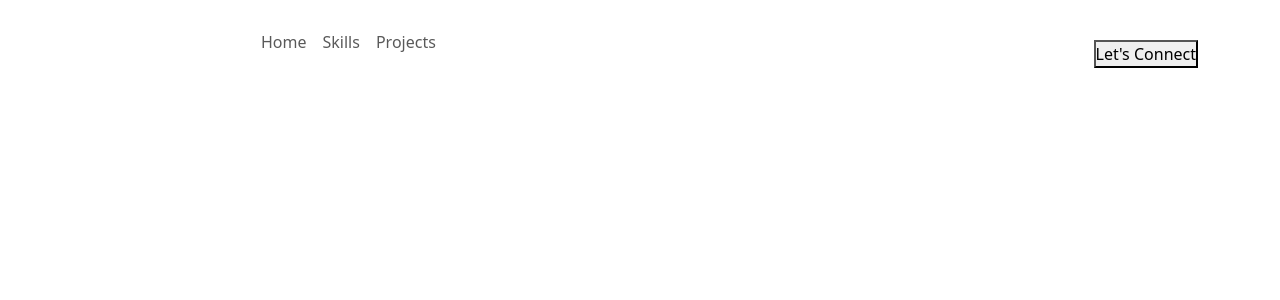
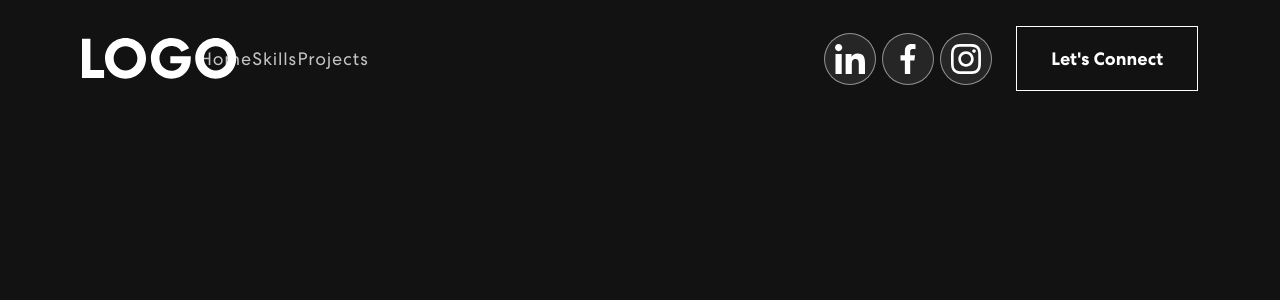
Before and after one commit to ClaudioBarlassina/Web-Porfolio, a React (Vite) app: page / in a window 1280 px wide. Shown: the top 300 px of the page. Built offline with nearby package versions, Linux system fonts and the light colour scheme.

Commit message:
styles navbar

```diff
--- a/src/App.css
+++ b/src/App.css
@@ -14,31 +14,189 @@
   src: url("./assets/font/CentraNo2-Book.ttf");
   font-weight: 400;
 }
-*{
+* {
   margin: 0;
   padding: 0;
   box-sizing: border-box;
-
 }
-html{
+html {
   scroll-behavior: smooth;
   scroll-padding-top: 75px;
 }
-body{
+body {
   font-weight: 400;
   overflow-x: hidden;
   position: relative;
-  background-color: #121212 "important";
+  background-color: #121212 !important;
+  color: #fff !important;
+  font-family: "Centra", sans-serif !important;
+}
+h1,
+h2,
+h3,
+h4,
+h5 h6 {
+  margin: 0;
+  padding: 0;
+  line-height: normal;
+}
+
+p.success {
+  color: green;
+}
+p.danger {
+  color: red;
+}
+nav.navbar {
+  padding: 18px 0;
+  position: fixed;
+  width: 100%;
+  top: 0;
+  z-index: 9999;
+  transition: 0.32 ease-in-out;
+}
+nav.navbar.scrolled {
+  padding: 0px 0;
+  background-color: #121212;
+}
+nav.navbar a.navbar-brand {
+  width: 9%;
+}
+
+nav.navbar .navbar-nav .nav-link.navbar-link {
+  font-weight: 400;
+  color: #fff !important;
+  letter-spacing: 0.8px;
+  padding: 0.25px;
+  font-size: 18px;
+  opacity: 0.75;
+}
+nav.navbar .navbar-nav a.nav-link.navbar-link:hover,
+nav.navbar .navbar-nav a.nav-link.navbar-link.active {
+  opacity: 1;
+}
+
+span.navbar-text {
+  display: flex;
+  align-items: center;
+}
+.social-icon {
+  display: inline-block;
+  margin-left: 14px;
+}
+.social-icon a {
+  width: 52px;
+  height: 52px;
+  background: rgba(217, 217, 217, 0.1);
+  display: inline-flex;
+  border-radius: 50%;
+  margin-right: 6px;
+  align-items: center;
+  justify-content: center;
+  line-height: 1;
+  border: 1px solid rgba(255, 255, 255, 0.5);
+}
+
+.social-icon a::before {
+  content: "";
+  width: 52px;
+  height: 52px;
+  position: absolute;
+  background-color: #ffffff;
+  border-radius: 50%;
+  transform: scale(0);
+  transition: 0.3s ease-in-out;
+}
+.social-icon a:hover::before {
+  transform: scale(1);
+}
+.social-icon a img {
+  width: 30px;
+  z-index: 1;
+  transition: 0.3s ease-in-out;
+}
+.social-icon a:hover img {
+  filter: brightness(0) saturate(100%) invert(0%) sepia(7%) saturate(98%)
+    hue-rotate(346deg);
+}
+.navbar-text button {
+  font-weight: 700;
   color: #fff;
-  font-family: "Centra" , sans-serif "important";
+  border: 1px solid #fff;
+  padding: 18px 34px;
+  font-size: 18px;
+  margin-left: 18px;
+  position: relative;
+  background-color: transparent;
+  transition: 0.3 ease-in-out;
 }
-h1, h2, h3 , h4, h5 h6{
-
+.navbar-text button span {
+  z-index: 1;
 }
-/* #root {
-  max-width: 1280px;
-  margin: 0 auto;
-  padding: 2rem;
+.navbar-text button::before {
+  content: "";
+  width: 0%;
+  height: 100%;
+  position: absolute;
+  background-color: #fff;
+  left: 0;
+  top: 0;
+  z-index: -1;
+  transition: 0.3s ease-in-out;
+}
+.navbar-text button:hover {
+  color: #121212;
+}
+.navbar-text button:hover::before {
+  content: "";
+  width: 100%;
+  height: 100%;
+  position: absolute;
+}
+nav.navbar .navbar-toggler:active,
+nav.navbar .navbar-toggler:focus {
+  outline: none;
+  box-shadow: none;
+}
+nav.navbar .navbar-togger-icon {
+  width: 24px;
+  height: 17px;
+  background-image: none;
+  position: relative;
+  border-bottom: 2px solid #fff;
+  transition: all 30ms linear;
+  top: -2px;
+}
+nav.navbar .navbar-toggler-icon::after,
+nav.navbar .navbar-togger-icon::before {
+  width: 24px;
+  position: absolute;
+  height: 2px;
+  background-color: #fff;
+  top: 0;
+  left: 0;
+  content: "";
+  z-index: 2;
+  transition: all 300ms linear;
+}
+nav.navbar .navbar-togger-icon::after {
+  top: 8px;
+}
+nav.navbar .navbar-togger[aria-expanded="true"] .navbar-toggle-icon:after {
+  transform: rotate(45deg);
+  background-color: #fff;
+  height: 2px;
+}
+nav.navbar .navbar-togger[aria-expanded="true"] .navbar-togger-icon::before {
+  transform: translateY(8px) rotate(-45deg);
+  background-color: #fff;
+  height: 2px;
+}
+nav.navbar .navbar-togger[aria-expanded="true"] .navbar-togger-icon {
+  border-color: transparent;
+}
+/*21.31*/
+#root {
   text-align: center;
 }
 
@@ -76,4 +234,4 @@
 
 .read-the-docs {
   color: #888;
-} */
+}
```
